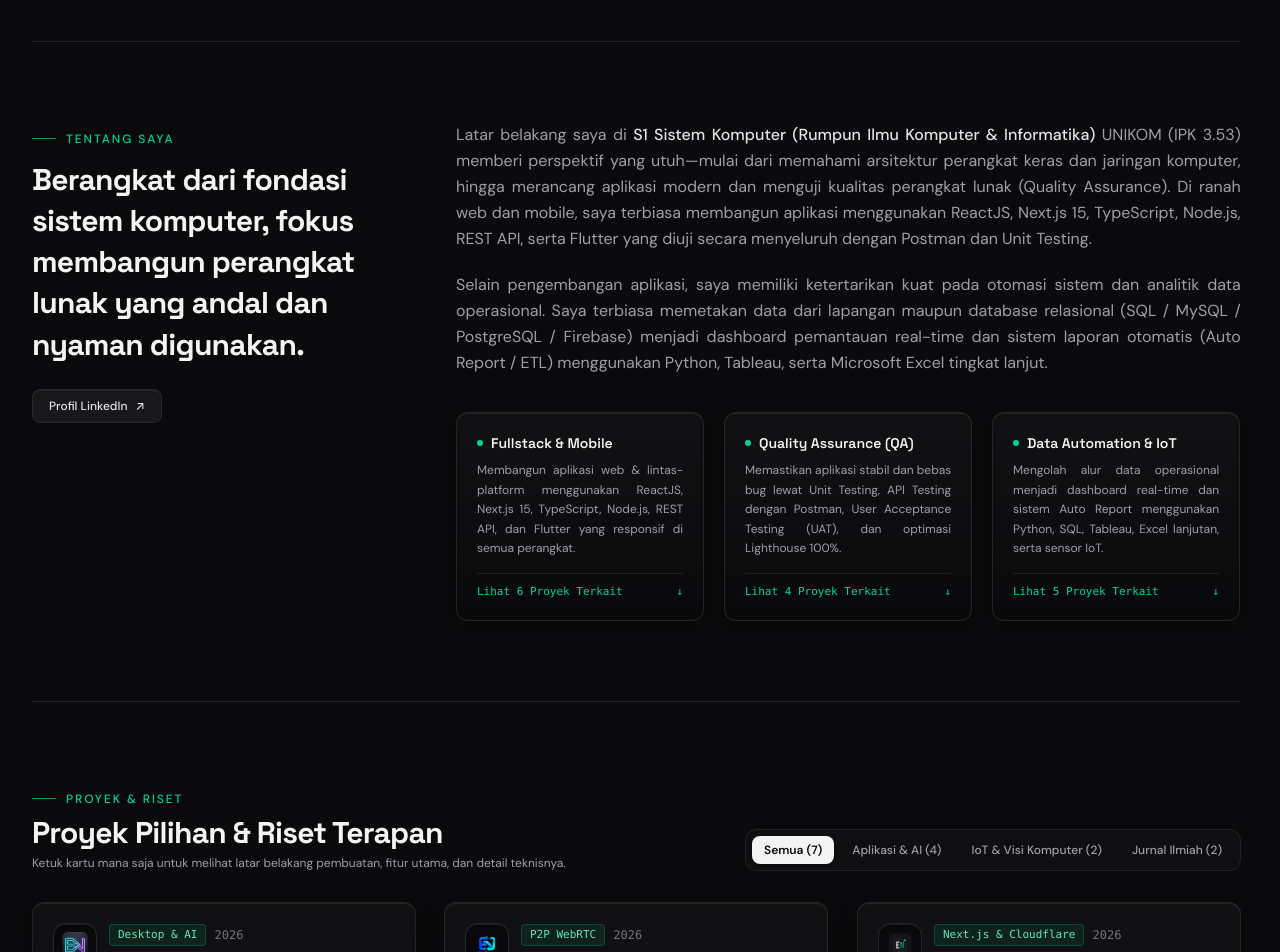
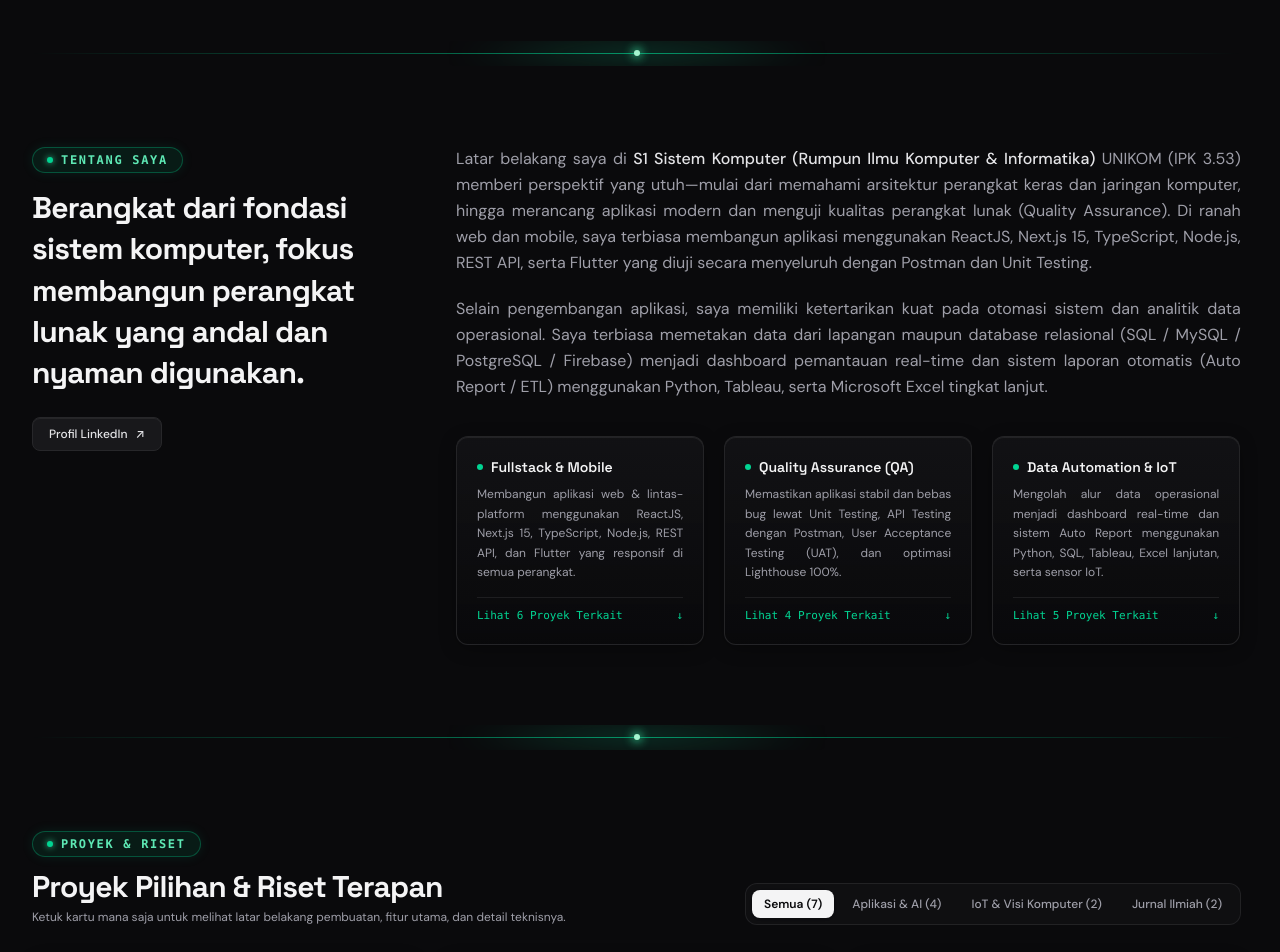
Before and after one commit to EdvanVPRoject/portofolio, a Next.js app: page / in a window 1280 px wide. Shown: the part 780-1732 px from the top of the page. Built offline with nearby package versions, Linux system fonts and the light colour scheme.

Commit message:
style: implement fading gradient section dividers and weighted pill badge kickers

```diff
--- a/src/app/globals.css
+++ b/src/app/globals.css
@@ -28,6 +28,7 @@ html {
 }
 
 body {
+  overflow-x: hidden;
   background-image:
     linear-gradient(to right, rgba(255, 255, 255, 0.02) 1px, transparent 1px),
     linear-gradient(to bottom, rgba(255, 255, 255, 0.02) 1px, transparent 1px);
--- a/src/app/page.tsx
+++ b/src/app/page.tsx
@@ -883,6 +883,33 @@ const SKILL_KEYWORDS: SkillKeywordItem[] = [
   { name: 'Local LLM (Qwen GGUF) & Gemini API', domain: 'network-ai' },
 ];
 
+function SectionDivider({ className = '' }: { className?: string }) {
+  return (
+    <div
+      aria-hidden="true"
+      className={`relative flex w-full items-center justify-center py-2 sm:py-3 overflow-hidden pointer-events-none select-none ${className}`}
+    >
+      {/* Soft Ambient Radial Glow */}
+      <div className="absolute top-1/2 left-1/2 -translate-x-1/2 -translate-y-1/2 h-8 w-72 sm:w-96 bg-[radial-gradient(ellipse_at_center,rgba(16,185,129,0.32)_0%,transparent_70%)] blur-md" />
+      {/* Fading Gradient Line */}
+      <div className="h-px w-full bg-gradient-to-r from-transparent via-emerald-400/65 to-transparent" />
+      {/* Center Micro Pip */}
+      <div className="absolute top-1/2 left-1/2 -translate-x-1/2 -translate-y-1/2 h-1.5 w-1.5 rounded-full bg-emerald-200 shadow-[0_0_10px_2px_rgba(52,211,153,0.85)]" />
+    </div>
+  );
+}
+
+function SectionKicker({ label, className = '' }: { label: string; className?: string }) {
+  return (
+    <div
+      className={`inline-flex items-center gap-2 rounded-full border border-emerald-500/35 bg-emerald-500/10 px-3.5 py-1 text-[11px] sm:text-xs font-mono font-semibold uppercase tracking-[0.14em] text-emerald-300 shadow-[0_0_12px_rgba(16,185,129,0.12)] transition-all duration-300 hover:border-emerald-500/60 hover:bg-emerald-500/15 select-none ${className}`}
+    >
+      <span className="h-1.5 w-1.5 rounded-full bg-emerald-400 shadow-[0_0_6px_#34d399]" />
+      <span>{label}</span>
+    </div>
+  );
+}
+
 export default function PortfolioPage() {
   const [activeFilter, setActiveFilter] = useState<ProjectCategory>('all');
   const [activeSkillTab, setActiveSkillTab] = useState<SkillDomain>('all');
@@ -1508,17 +1535,15 @@ export default function PortfolioPage() {
         </section>
 
         {/* TENTANG SAYA */}
+        <SectionDivider />
         <section
           id="about"
-          className="scroll-mt-20 border-t border-zinc-800/80 py-10 sm:py-16 md:py-20"
+          className="scroll-mt-20 py-10 sm:py-16 md:py-20"
         >
           <div className="grid gap-8 sm:gap-10 lg:grid-cols-12 lg:gap-12 xl:gap-16">
             <div data-reveal className="lg:col-span-4">
-              <div className="inline-flex items-center gap-2.5 text-xs font-medium uppercase tracking-[0.16em] text-emerald-400">
-                <span className="h-px w-6 bg-emerald-500/80" />
-                <span>Tentang Saya</span>
-              </div>
-              <h2 className="font-heading mt-3 text-xl sm:text-3xl font-bold leading-snug tracking-tight text-zinc-100">
+              <SectionKicker label="Tentang Saya" />
+              <h2 className="font-heading mt-3.5 text-xl sm:text-3xl font-bold leading-snug tracking-tight text-zinc-100">
                 Berangkat dari fondasi sistem komputer, fokus membangun perangkat lunak yang andal dan nyaman digunakan.
               </h2>
               <div className="mt-5 sm:mt-6">
@@ -1605,17 +1630,15 @@ export default function PortfolioPage() {
         </section>
 
         {/* PROYEK & RISET */}
+        <SectionDivider />
         <section
           id="projects"
-          className="scroll-mt-20 border-t border-zinc-800/80 py-10 sm:py-16 md:py-20"
+          className="scroll-mt-20 py-10 sm:py-16 md:py-20"
         >
           <div data-reveal className="mb-7 sm:mb-8 flex flex-col justify-between gap-4 md:flex-row md:items-end">
             <div>
-              <div className="inline-flex items-center gap-2.5 text-xs font-medium uppercase tracking-[0.16em] text-emerald-400">
-                <span className="h-px w-6 bg-emerald-500/80" />
-                <span>Proyek &amp; Riset</span>
-              </div>
-              <h2 className="font-heading mt-2 text-2xl sm:text-3xl font-bold tracking-tight text-zinc-100">
+              <SectionKicker label="Proyek & Riset" />
+              <h2 className="font-heading mt-3 text-2xl sm:text-3xl font-bold tracking-tight text-zinc-100">
                 Proyek Pilihan &amp; Riset Terapan
               </h2>
               <p className="mt-1 text-xs text-zinc-400">
@@ -1877,16 +1900,15 @@ export default function PortfolioPage() {
         </section>
 
         {/* KEAHLIAN TEKNIS & SPESIALISASI */}
+        <SectionDivider />
         <section
           id="skills"
-          className="scroll-mt-20 border-t border-zinc-800/80 py-10 sm:py-16 md:py-20"
+          className="scroll-mt-20 py-10 sm:py-16 md:py-20"
         >
           {/* Centered Expertise Header (Inspired by Reference Layout) */}
           <div data-reveal className="mx-auto max-w-2xl text-center mb-9 sm:mb-12">
-            <p className="font-mono text-xs uppercase tracking-[0.18em] text-emerald-400">
-              What I Specialize In
-            </p>
-            <h2 className="font-heading mt-2 text-2xl sm:text-4xl font-bold tracking-tight text-zinc-100">
+            <SectionKicker label="Spesialisasi & Keahlian" />
+            <h2 className="font-heading mt-3 text-2xl sm:text-4xl font-bold tracking-tight text-zinc-100">
               Bidang Spesialisasi &amp; Keahlian
             </h2>
             <p className="mt-2.5 text-xs sm:text-sm leading-relaxed text-zinc-400">
@@ -2036,16 +2058,14 @@ export default function PortfolioPage() {
         </section>
 
         {/* AKADEMIK & PUBLIKASI */}
+        <SectionDivider />
         <section
           id="academic"
-          className="scroll-mt-20 border-t border-zinc-800/80 py-10 sm:py-16 md:py-20"
+          className="scroll-mt-20 py-10 sm:py-16 md:py-20"
         >
           <div data-reveal className="mb-8 sm:mb-10">
-            <div className="inline-flex items-center gap-2.5 text-xs font-medium uppercase tracking-[0.16em] text-emerald-400">
-              <span className="h-px w-6 bg-emerald-500/80" />
-              <span>Akademik &amp; Kredensial</span>
-            </div>
-            <h2 className="font-heading mt-2 text-2xl sm:text-3xl font-bold tracking-tight text-zinc-100">
+            <SectionKicker label="Akademik & Kredensial" />
+            <h2 className="font-heading mt-3 text-2xl sm:text-3xl font-bold tracking-tight text-zinc-100">
               Pendidikan, Publikasi &amp; Sertifikasi
             </h2>
             <p className="mt-1.5 max-w-2xl text-xs sm:text-sm text-zinc-400">
@@ -2420,19 +2440,17 @@ export default function PortfolioPage() {
         </section>
 
         {/* KONTAK & ULASAN */}
+        <SectionDivider />
         <section
           id="contact"
-          className="scroll-mt-20 border-t border-zinc-800/80 py-12 sm:py-16 md:py-20"
+          className="scroll-mt-20 py-12 sm:py-16 md:py-20"
         >
           <div className="grid gap-10 lg:grid-cols-12 lg:gap-12 xl:gap-16">
             {/* Kontak Langsung */}
             <div data-reveal className="space-y-6 lg:col-span-6">
               <div>
-                <div className="inline-flex items-center gap-2.5 text-xs font-medium uppercase tracking-[0.16em] text-emerald-400">
-                  <span className="h-px w-6 bg-emerald-500/80" />
-                  <span>Kontak &amp; Kolaborasi</span>
-                </div>
-                <h2 className="font-heading mt-2 text-2xl sm:text-3xl font-bold tracking-tight text-zinc-100">
+                <SectionKicker label="Kontak & Kolaborasi" />
+                <h2 className="font-heading mt-3 text-2xl sm:text-3xl font-bold tracking-tight text-zinc-100">
                   Mari Terhubung &amp; Berdiskusi
                 </h2>
                 <p className="mt-3 text-sm leading-relaxed text-zinc-400">
```
